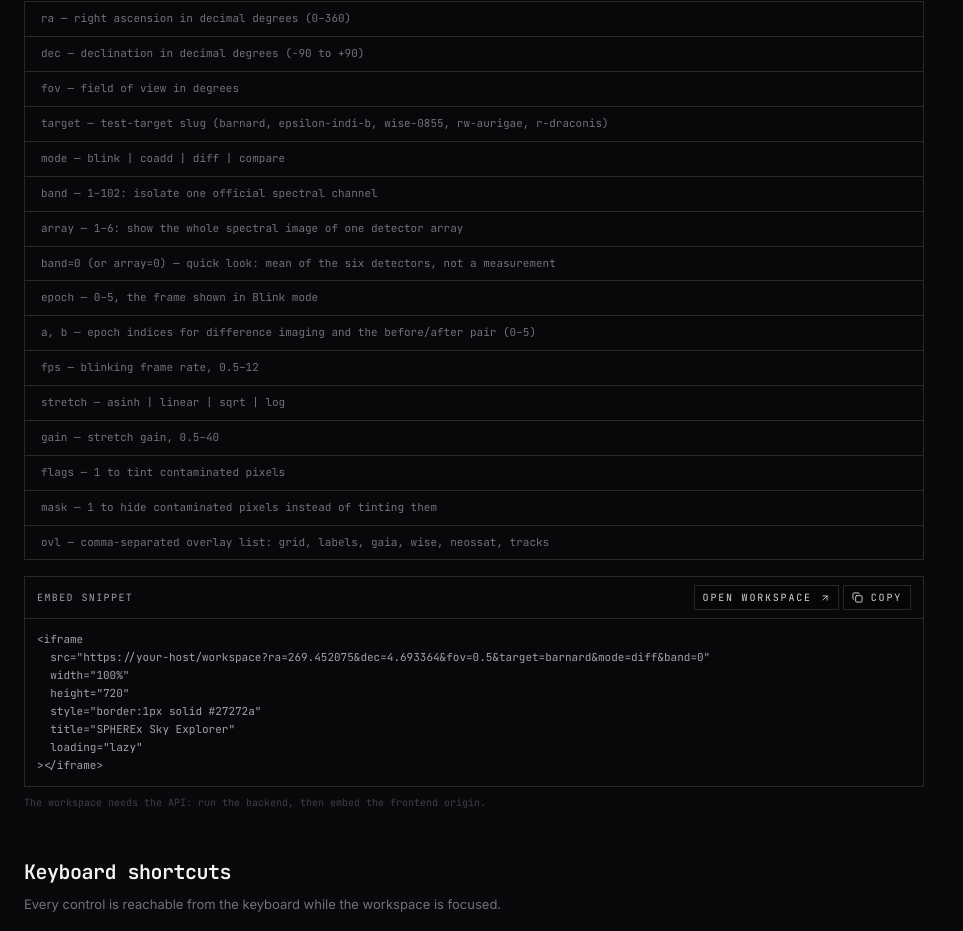
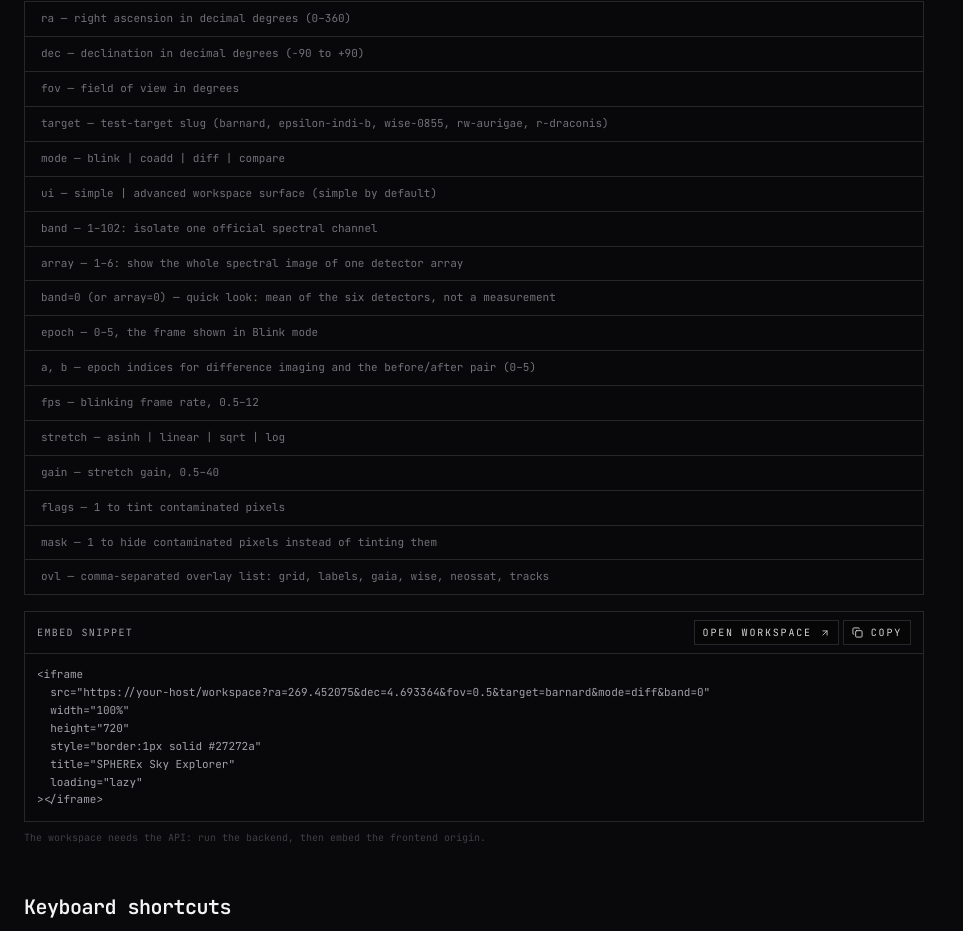
Before and after one commit to xto-ia/SPHEREx-explorer, a React (Vite) app in the folder frontend/: page /docs in a window 1280 px wide. Shown: the part 3805-4736 px from the top of the page, without its empty margins (0-963 px from the left). Built offline with nearby package versions, Linux system fonts and the light colour scheme; no server answers.

Commit message:
docs(modes): document the ui query parameter

```diff
--- a/frontend/src/i18n/translations.ts
+++ b/frontend/src/i18n/translations.ts
@@ -647,6 +647,7 @@ const en = {
       'fov — field of view in degrees',
       'target — test-target slug (barnard, epsilon-indi-b, wise-0855, rw-aurigae, r-draconis)',
       'mode — blink | coadd | diff | compare',
+      'ui — simple | advanced workspace surface (simple by default)',
       'band — 1–102: isolate one official spectral channel',
       'array — 1–6: show the whole spectral image of one detector array',
       'band=0 (or array=0) — quick look: mean of the six detectors, not a measurement',
@@ -1371,6 +1372,7 @@ const uk: Dictionary = {
       'fov — поле зору в градусах',
       'target — ідентифікатор об’єкта (barnard, epsilon-indi-b, wise-0855, rw-aurigae, r-draconis)',
       'mode — blink | coadd | diff | compare',
+      'ui — simple | advanced: поверхня робочого поля (типово simple)',
       'band — 1–102: ізолювати один офіційний спектральний канал',
       'array — 1–6: показати повне спектральне зображення однієї матриці',
       'band=0 (або array=0) — швидкий перегляд: середнє шести детекторів, не вимірювання',
```
